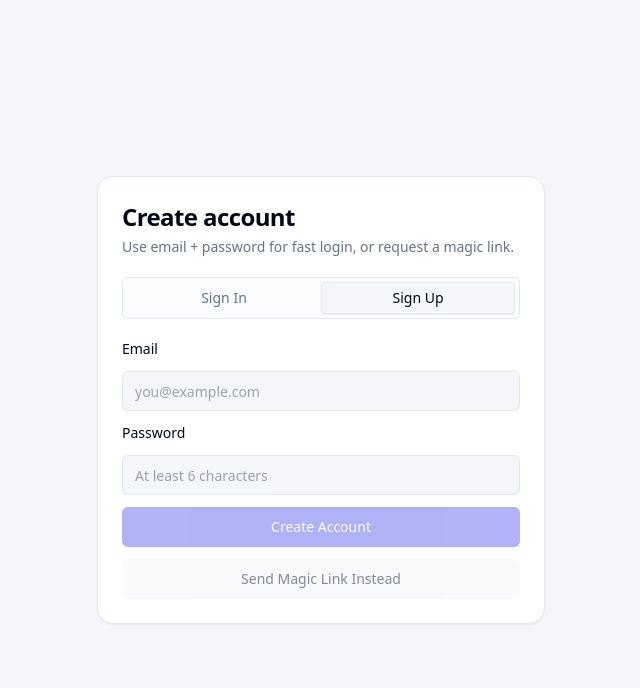
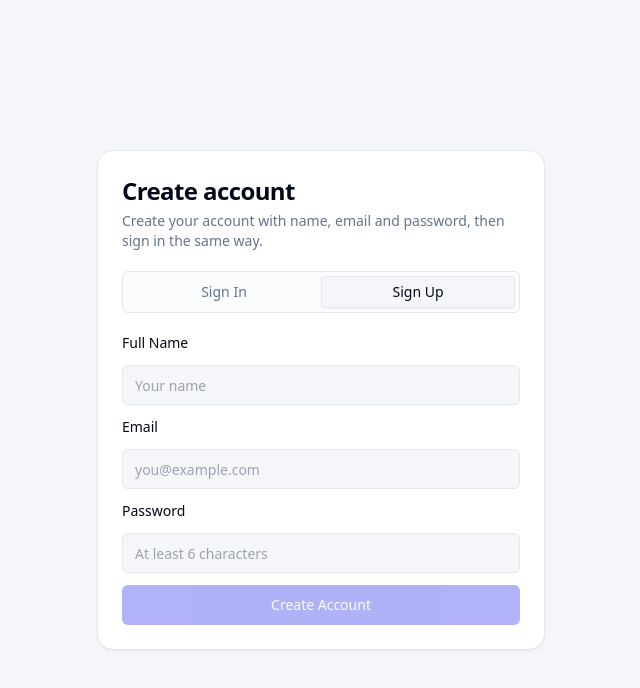
Before and after one commit to 18-sumit/Finance-Dashboard-Assignment, a React (Vite) app: page /auth in a window 1280 px wide. Both pictures are taken after a click on the button "Sign Up". Shown: the top 688 px of the page, without its empty margins (319-959 px from the left). Built offline with nearby package versions, Linux system fonts and the light colour scheme; no server answers.

Commit message:
feat: update authentication flow to include full name during sign-up and remove unused redirect URL

```diff
--- a/src/pages/AuthPage.tsx
+++ b/src/pages/AuthPage.tsx
@@ -6,13 +6,15 @@ import { useAuthStore } from '../stores/authStore';
 import { isSupabaseConfigured } from '../lib/supabase';
 
 export const AuthPage = () => {
-  const { user, loading, signInWithOtp, signInWithPassword, signUpWithPassword } = useAuthStore();
+  const { user, loading, signInWithPassword, signUpWithPassword } = useAuthStore();
   const [mode, setMode] = useState<'signin' | 'signup'>('signin');
+  const [fullName, setFullName] = useState('');
   const [email, setEmail] = useState('');
   const [password, setPassword] = useState('');
 
   const isValidEmail = useMemo(() => /.+@.+\..+/.test(email), [email]);
   const isValidPassword = password.trim().length >= 6;
+  const isValidFullName = fullName.trim().length >= 2;
 
   if (user) {
     return <Navigate to="/" replace />;
@@ -31,10 +33,15 @@ export const AuthPage = () => {
       return;
     }
 
+    if (mode === 'signup' && !isValidFullName) {
+      toast.error('Enter your name to create the account.');
+      return;
+    }
+
     const result =
       mode === 'signin'
         ? await signInWithPassword(email.trim(), password)
-        : await signUpWithPassword(email.trim(), password);
+        : await signUpWithPassword(fullName.trim(), email.trim(), password);
 
     if (result.error) {
       toast.error(mode === 'signin' ? 'Sign in failed' : 'Sign up failed', {
@@ -45,7 +52,7 @@ export const AuthPage = () => {
 
     if (mode === 'signup') {
       toast.success('Account created', {
-        description: 'If email confirmation is enabled, verify once from your inbox.',
+        description: 'You can now sign in with email and password.',
       });
       return;
     }
@@ -53,29 +60,12 @@ export const AuthPage = () => {
     toast.success('Signed in successfully');
   };
 
-  const handleMagicLink = async () => {
-    if (!isValidEmail) {
-      toast.error('Enter a valid email address first.');
-      return;
-    }
-
-    const result = await signInWithOtp(email.trim());
-    if (result.error) {
-      toast.error('Login failed', { description: result.error });
-      return;
-    }
-
-    toast.success('Magic link sent', {
-      description: 'Check your email and open the link to sign in.',
-    });
-  };
-
   return (
     <div className="min-h-screen bg-background text-foreground grid place-items-center p-6">
       <div className="w-full max-w-md rounded-2xl border bg-card p-6 shadow-sm space-y-5">
         <div className="space-y-1">
           <h1 className="text-2xl font-semibold tracking-tight">{mode === 'signin' ? 'Sign in' : 'Create account'}</h1>
-          <p className="text-sm text-muted-foreground">Use email + password for fast login, or request a magic link.</p>
+          <p className="text-sm text-muted-foreground">Create your account with name, email and password, then sign in the same way.</p>
         </div>
 
         <div className="grid grid-cols-2 rounded-md border p-1 bg-muted/30">
@@ -102,6 +92,22 @@ export const AuthPage = () => {
         )}
 
         <form onSubmit={handlePasswordSubmit} className="space-y-3">
+          {mode === 'signup' && (
+            <>
+              <label className="text-sm font-medium block" htmlFor="fullName">Full Name</label>
+              <input
+                id="fullName"
+                type="text"
+                value={fullName}
+                onChange={(e) => setFullName(e.target.value)}
+                className="w-full h-10 rounded-md border bg-background px-3 text-sm outline-none focus-visible:ring-2 focus-visible:ring-primary/40"
+                placeholder="Your name"
+                autoComplete="name"
+                required
+              />
+            </>
+          )}
+
           <label className="text-sm font-medium block" htmlFor="email">Email</label>
           <input
             id="email"
@@ -129,16 +135,6 @@ export const AuthPage = () => {
           <Button type="submit" className="w-full" disabled={!isValidEmail || !isValidPassword || loading || !isSupabaseConfigured}>
             {loading ? 'Please wait...' : mode === 'signin' ? 'Sign In' : 'Create Account'}
           </Button>
-
-          <Button
-            type="button"
-            variant="secondary"
-            className="w-full"
-            disabled={!isValidEmail || loading || !isSupabaseConfigured}
-            onClick={handleMagicLink}
-          >
-            Send Magic Link Instead
-          </Button>
         </form>
       </div>
     </div>
--- a/src/stores/authStore.ts
+++ b/src/stores/authStore.ts
@@ -10,19 +10,9 @@ interface AuthState {
   error: string | null;
   initialize: () => Promise<(() => void) | void>;
   signInWithPassword: (email: string, password: string) => Promise<{ error?: string }>;
-  signUpWithPassword: (email: string, password: string) => Promise<{ error?: string }>;
-  signInWithOtp: (email: string) => Promise<{ error?: string }>;
+  signUpWithPassword: (fullName: string, email: string, password: string) => Promise<{ error?: string }>;
   signOut: () => Promise<{ error?: string }>;
 }
-
-const getAuthRedirectUrl = () => {
-  const envRedirect = import.meta.env.VITE_AUTH_REDIRECT_URL as string | undefined;
-  if (envRedirect && envRedirect.trim().length > 0) {
-    return envRedirect.trim();
-  }
-
-  return window.location.origin;
-};
 
 export const useAuthStore = create<AuthState>((set) => ({
   user: null,
@@ -77,7 +67,7 @@ export const useAuthStore = create<AuthState>((set) => ({
     return {};
   },
 
-  signUpWithPassword: async (email, password) => {
+  signUpWithPassword: async (fullName, email, password) => {
     if (!isSupabaseConfigured || !supabase) {
       const error = 'Supabase env vars are missing.';
       set({ error });
@@ -89,27 +79,10 @@ export const useAuthStore = create<AuthState>((set) => ({
       email,
       password,
       options: {
-        emailRedirectTo: getAuthRedirectUrl(),
-      },
-    });
-
-    set({ loading: false, error: error?.message ?? null });
-    if (error) return { error: error.message };
-    return {};
-  },
-
-  signInWithOtp: async (email) => {
-    if (!isSupabaseConfigured || !supabase) {
-      const error = 'Supabase env vars are missing.';
-      set({ error });
-      return { error };
-    }
-
-    set({ loading: true, error: null });
-    const { error } = await supabase.auth.signInWithOtp({
-      email,
-      options: {
-        emailRedirectTo: getAuthRedirectUrl(),
+        data: {
+          full_name: fullName,
+          name: fullName,
+        },
       },
     });
 
--- a/src/vite-env.d.ts
+++ b/src/vite-env.d.ts
@@ -3,7 +3,6 @@
 interface ImportMetaEnv {
   readonly VITE_SUPABASE_URL: string;
   readonly VITE_SUPABASE_ANON_KEY: string;
-  readonly VITE_AUTH_REDIRECT_URL?: string;
 }
 
 interface ImportMeta {
```
Also changed, not shown: 1 other file (tests, documents, lock files or other folders).
